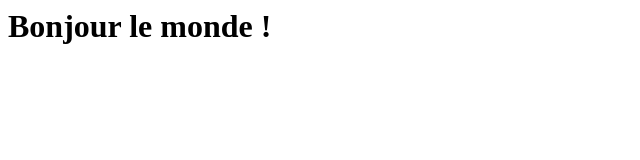
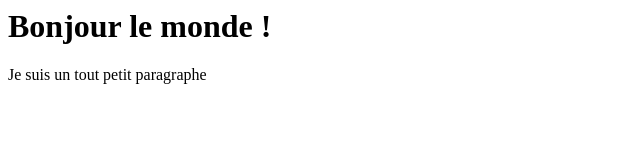
Before and after one commit to BilelHofer/BilelHofer, a plain HTML site: page index.html in a window 1280 px wide. Shown: the whole page, without its empty margins (0-640 px from the left). Drawn offline with Linux system fonts and the light colour scheme.

Commit message:
Ajout de paragraphe

```diff
--- a/index.html
+++ b/index.html
@@ -1 +1,2 @@
 <h1> Bonjour le monde !</h1>
+<p>Je suis un tout petit paragraphe</p>
```
